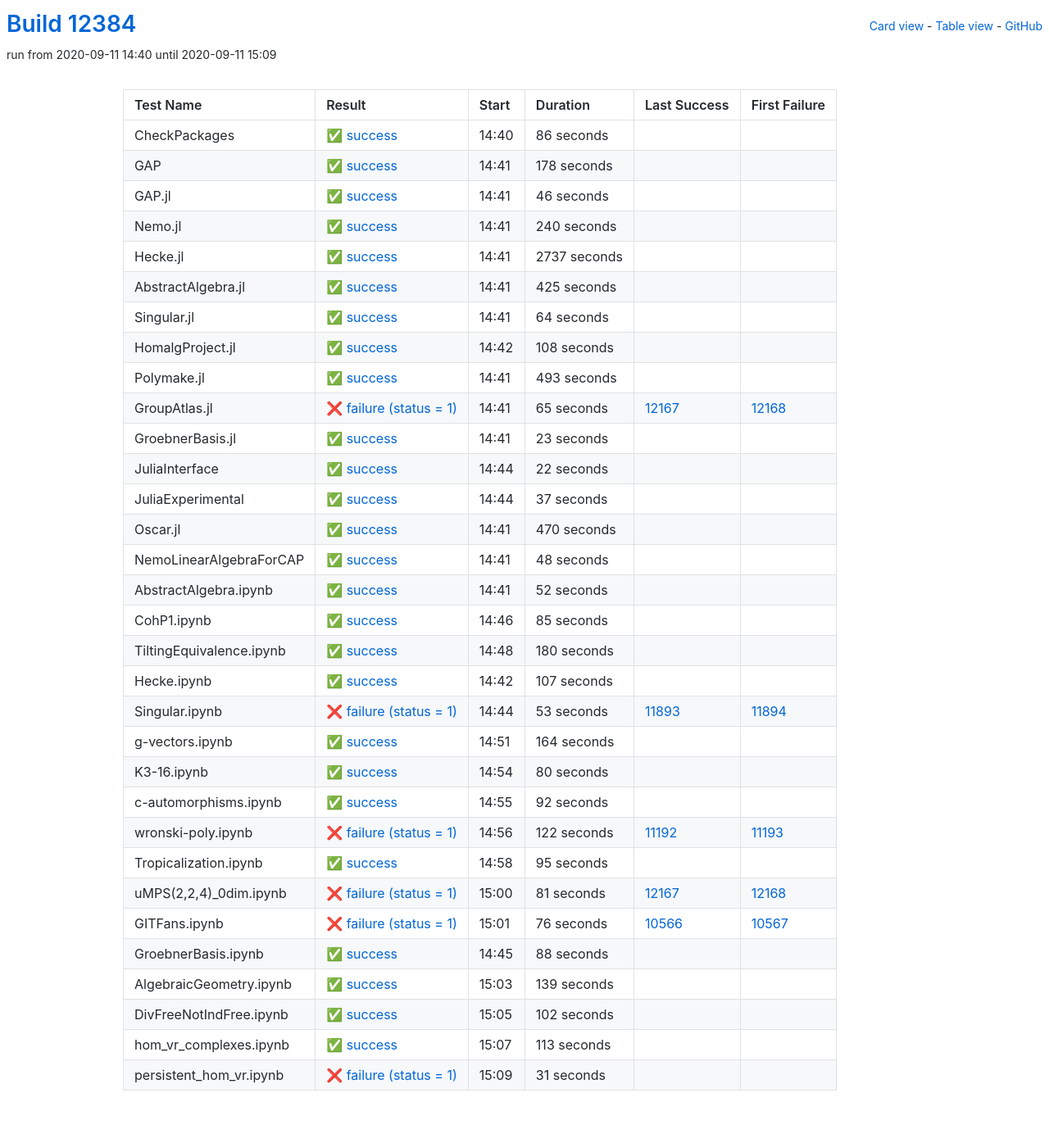
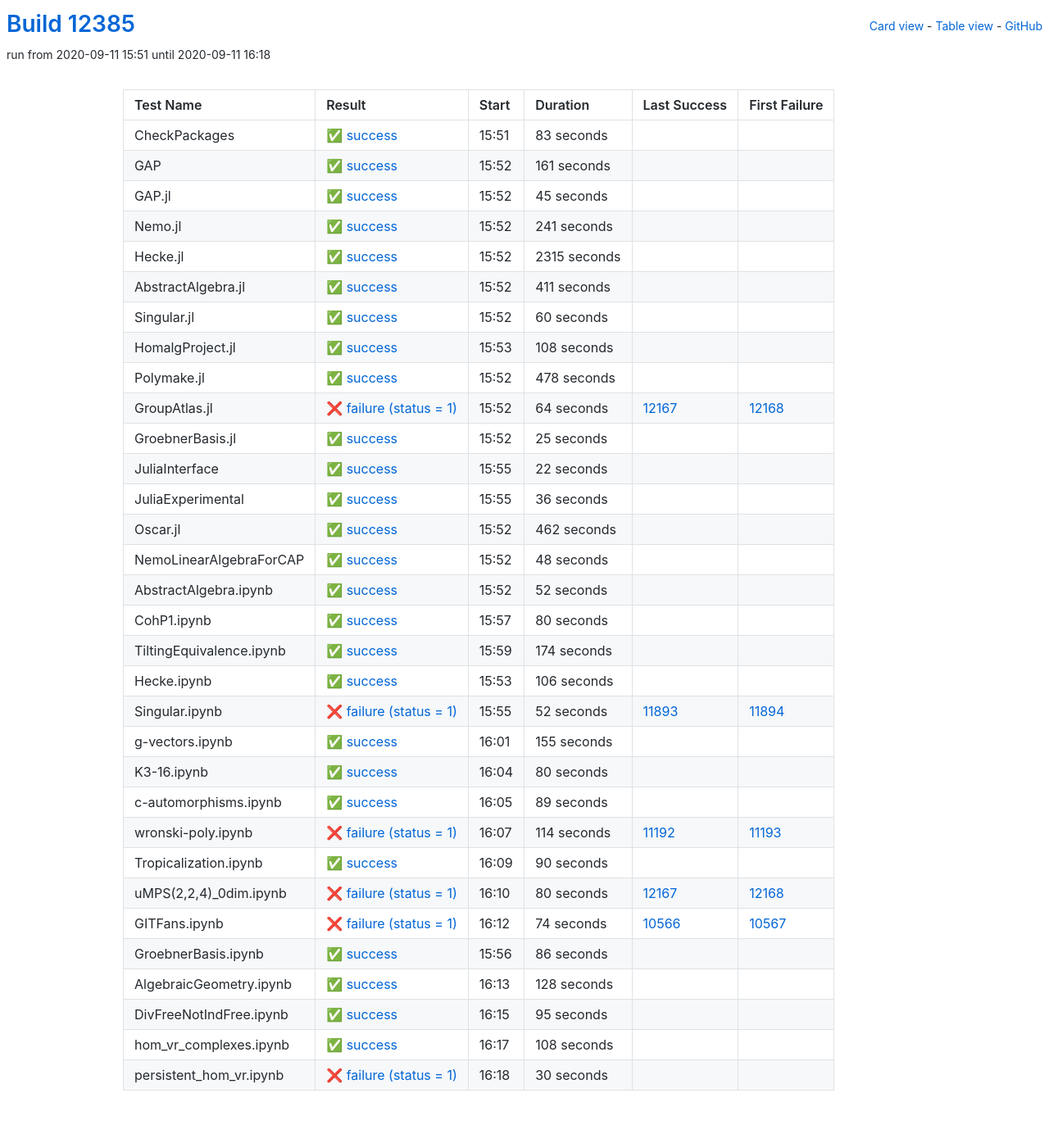
Before and after one commit to oscar-system/oscar-ci-status, a Jekyll site: the page built from table.html, in a window 1280 px wide. Shown: the whole page at 82% size. Built offline with Jekyll 4.4.1, drawn with Linux system fonts in a browser that asks for light colours.

Commit message:
Build #12385

```diff
--- a/_data/ci.yml
+++ b/_data/ci.yml
@@ -1,6 +1,6 @@
 ---
-build: 12384
-build_url: https://oscarci.mathematik.uni-kl.de/job/oscar/12384/
+build: 12385
+build_url: https://oscarci.mathematik.uni-kl.de/job/oscar/12385/
 job: oscar
 organization: oscar-system
 repo: oscar-ci-status
@@ -8,92 +8,92 @@ repourl: https://github.com/oscar-system/oscar-ci-status
 tests:
 - name: CheckPackages
   id: checkpackages
-  log: https://oscarci.mathematik.uni-kl.de/job/oscar/12384/artifact/logs/build-12384/CheckPackages.log
-  start: 2020-09-11 14:40
+  log: https://oscarci.mathematik.uni-kl.de/job/oscar/12385/artifact/logs/build-12385/CheckPackages.log
+  start: 2020-09-11 15:51
   success: true
   exitcode: 0
   status: success
-  duration: 86
+  duration: 83
   last_success: false
   last_success_url:
   first_failure: false
   first_failure_url:
 - name: GAP
   id: gap
-  log: https://oscarci.mathematik.uni-kl.de/job/oscar/12384/artifact/logs/build-12384/GAP.log
-  start: 2020-09-11 14:41
+  log: https://oscarci.mathematik.uni-kl.de/job/oscar/12385/artifact/logs/build-12385/GAP.log
+  start: 2020-09-11 15:52
   success: true
   exitcode: 0
   status: success
-  duration: 178
+  duration: 161
   last_success: false
   last_success_url:
   first_failure: false
   first_failure_url:
 - name: GAP.jl
   id: gap-jl
-  log: https://oscarci.mathematik.uni-kl.de/job/oscar/12384/artifact/logs/build-12384/GAP.jl.log
-  start: 2020-09-11 14:41
+  log: https://oscarci.mathematik.uni-kl.de/job/oscar/12385/artifact/logs/build-12385/GAP.jl.log
+  start: 2020-09-11 15:52
   success: true
   exitcode: 0
   status: success
-  duration: 46
+  duration: 45
   last_success: false
   last_success_url:
   first_failure: false
   first_failure_url:
 - name: Nemo.jl
   id: nemo-jl
-  log: https://oscarci.mathematik.uni-kl.de/job/oscar/12384/artifact/logs/build-12384/Nemo.jl.log
-  start: 2020-09-11 14:41
+  log: https://oscarci.mathematik.uni-kl.de/job/oscar/12385/artifact/logs/build-12385/Nemo.jl.log
+  start: 2020-09-11 15:52
   success: true
   exitcode: 0
   status: success
-  duration: 240
+  duration: 241
   last_success: false
   last_success_url:
   first_failure: false
   first_failure_url:
 - name: Hecke.jl
   id: hecke-jl
-  log: https://oscarci.mathematik.uni-kl.de/job/oscar/12384/artifact/logs/build-12384/Hecke.jl.log
-  start: 2020-09-11 14:41
+  log: https://oscarci.mathematik.uni-kl.de/job/oscar/12385/artifact/logs/build-12385/Hecke.jl.log
+  start: 2020-09-11 15:52
   success: true
   exitcode: 0
   status: success
-  duration: 2737
+  duration: 2315
   last_success: false
   last_success_url:
   first_failure: false
   first_failure_url:
 - name: AbstractAlgebra.jl
   id: abstractalgebra-jl
-  log: https://oscarci.mathematik.uni-kl.de/job/oscar/12384/artifact/logs/build-12384/AbstractAlgebra.jl.log
-  start: 2020-09-11 14:41
+  log: https://oscarci.mathematik.uni-kl.de/job/oscar/12385/artifact/logs/build-12385/AbstractAlgebra.jl.log
+  start: 2020-09-11 15:52
   success: true
   exitcode: 0
   status: success
-  duration: 425
+  duration: 411
   last_success: false
   last_success_url:
   first_failure: false
   first_failure_url:
 - name: Singular.jl
   id: singular-jl
-  log: https://oscarci.mathematik.uni-kl.de/job/oscar/12384/artifact/logs/build-12384/Singular.jl.log
-  start: 2020-09-11 14:41
+  log: https://oscarci.mathematik.uni-kl.de/job/oscar/12385/artifact/logs/build-12385/Singular.jl.log
+  start: 2020-09-11 15:52
   success: true
   exitcode: 0
   status: success
-  duration: 64
+  duration: 60
   last_success: false
   last_success_url:
   first_failure: false
   first_failure_url:
 - name: HomalgProject.jl
   id: homalgproject-jl
-  log: https://oscarci.mathematik.uni-kl.de/job/oscar/12384/artifact/logs/build-12384/HomalgProject.jl.log
-  start: 2020-09-11 14:42
+  log: https://oscarci.mathematik.uni-kl.de/job/oscar/12385/artifact/logs/build-12385/HomalgProject.jl.log
+  start: 2020-09-11 15:53
   success: true
   exitcode: 0
   status: success
@@ -104,44 +104,44 @@ tests:
   first_failure_url:
 - name: Polymake.jl
   id: polymake-jl
-  log: https://oscarci.mathematik.uni-kl.de/job/oscar/12384/artifact/logs/build-12384/Polymake.jl.log
-  start: 2020-09-11 14:41
+  log: https://oscarci.mathematik.uni-kl.de/job/oscar/12385/artifact/logs/build-12385/Polymake.jl.log
+  start: 2020-09-11 15:52
   success: true
   exitcode: 0
   status: success
-  duration: 493
+  duration: 478
   last_success: false
   last_success_url:
   first_failure: false
   first_failure_url:
 - name: GroupAtlas.jl
   id: groupatlas-jl
-  log: https://oscarci.mathematik.uni-kl.de/job/oscar/12384/artifact/logs/build-12384/GroupAtlas.jl.log
-  start: 2020-09-11 14:41
+  log: https://oscarci.mathematik.uni-kl.de/job/oscar/12385/artifact/logs/build-12385/GroupAtlas.jl.log
+  start: 2020-09-11 15:52
   success: false
   exitcode: 1
   status: failure
-  duration: 65
+  duration: 64
   last_success: 12167
   last_success_url: https://oscarci.mathematik.uni-kl.de/job/oscar/12167/
   first_failure: 12168
   first_failure_url: https://oscarci.mathematik.uni-kl.de/job/oscar/12168/
 - name: GroebnerBasis.jl
   id: groebnerbasis-jl
-  log: https://oscarci.mathematik.uni-kl.de/job/oscar/12384/artifact/logs/build-12384/GroebnerBasis.jl.log
-  start: 2020-09-11 14:41
+  log: https://oscarci.mathematik.uni-kl.de/job/oscar/12385/artifact/logs/build-12385/GroebnerBasis.jl.log
+  start: 2020-09-11 15:52
   success: true
   exitcode: 0
   status: success
-  duration: 23
+  duration: 25
   last_success: false
   last_success_url:
   first_failure: false
   first_failure_url:
 - name: JuliaInterface
   id: juliainterface
-  log: https://oscarci.mathematik.uni-kl.de/job/oscar/12384/artifact/logs/build-12384/JuliaInterface.log
-  start: 2020-09-11 14:44
+  log: https://oscarci.mathematik.uni-kl.de/job/oscar/12385/artifact/logs/build-12385/JuliaInterface.log
+  start: 2020-09-11 15:55
   success: true
   exitcode: 0
   status: success
@@ -152,32 +152,32 @@ tests:
   first_failure_url:
 - name: JuliaExperimental
   id: juliaexperimental
-  log: https://oscarci.mathematik.uni-kl.de/job/oscar/12384/artifact/logs/build-12384/JuliaExperimental.log
-  start: 2020-09-11 14:44
+  log: https://oscarci.mathematik.uni-kl.de/job/oscar/12385/artifact/logs/build-12385/JuliaExperimental.log
+  start: 2020-09-11 15:55
   success: true
   exitcode: 0
   status: success
-  duration: 37
+  duration: 36
   last_success: false
   last_success_url:
   first_failure: false
   first_failure_url:
 - name: Oscar.jl
   id: oscar-jl
-  log: https://oscarci.mathematik.uni-kl.de/job/oscar/12384/artifact/logs/build-12384/Oscar.jl.log
-  start: 2020-09-11 14:41
+  log: https://oscarci.mathematik.uni-kl.de/job/oscar/12385/artifact/logs/build-12385/Oscar.jl.log
+  start: 2020-09-11 15:52
   success: true
   exitcode: 0
   status: success
-  duration: 470
+  duration: 462
   last_success: false
   last_success_url:
   first_failure: false
   first_failure_url:
 - name: NemoLinearAlgebraForCAP
   id: nemolinearalgebraforcap
-  log: https://oscarci.mathematik.uni-kl.de/job/oscar/12384/artifact/logs/build-12384/NemoLinearAlgebraForCAP.log
-  start: 2020-09-11 14:41
+  log: https://oscarci.mathematik.uni-kl.de/job/oscar/12385/artifact/logs/build-12385/NemoLinearAlgebraForCAP.log
+  start: 2020-09-11 15:52
   success: true
   exitcode: 0
   status: success
@@ -188,8 +188,8 @@ tests:
   first_failure_url:
 - name: AbstractAlgebra.ipynb
   id: abstractalgebra-ipynb
-  log: https://oscarci.mathematik.uni-kl.de/job/oscar/12384/artifact/logs/build-12384/AbstractAlgebra.ipynb.log
-  start: 2020-09-11 14:41
+  log: https://oscarci.mathematik.uni-kl.de/job/oscar/12385/artifact/logs/build-12385/AbstractAlgebra.ipynb.log
+  start: 2020-09-11 15:52
   success: true
   exitcode: 0
   status: success
@@ -200,68 +200,68 @@ tests:
   first_failure_url:
 - name: CohP1.ipynb
   id: cohp1-ipynb
-  log: https://oscarci.mathematik.uni-kl.de/job/oscar/12384/artifact/logs/build-12384/CohP1.ipynb.log
-  start: 2020-09-11 14:46
+  log: https://oscarci.mathematik.uni-kl.de/job/oscar/12385/artifact/logs/build-12385/CohP1.ipynb.log
+  start: 2020-09-11 15:57
   success: true
   exitcode: 0
   status: success
-  duration: 85
+  duration: 80
   last_success: false
   last_success_url:
   first_failure: false
   first_failure_url:
 - name: TiltingEquivalence.ipynb
   id: tiltingequivalence-ipynb
-  log: https://oscarci.mathematik.uni-kl.de/job/oscar/12384/artifact/logs/build-12384/TiltingEquivalence.ipynb.log
-  start: 2020-09-11 14:48
+  log: https://oscarci.mathematik.uni-kl.de/job/oscar/12385/artifact/logs/build-12385/TiltingEquivalence.ipynb.log
+  start: 2020-09-11 15:59
   success: true
   exitcode: 0
   status: success
-  duration: 180
+  duration: 174
   last_success: false
   last_success_url:
   first_failure: false
   first_failure_url:
 - name: Hecke.ipynb
   id: hecke-ipynb
-  log: https://oscarci.mathematik.uni-kl.de/job/oscar/12384/artifact/logs/build-12384/Hecke.ipynb.log
-  start: 2020-09-11 14:42
+  log: https://oscarci.mathematik.uni-kl.de/job/oscar/12385/artifact/logs/build-12385/Hecke.ipynb.log
+  start: 2020-09-11 15:53
   success: true
   exitcode: 0
   status: success
-  duration: 107
+  duration: 106
   last_success: false
   last_success_url:
   first_failure: false
   first_failure_url:
 - name: Singular.ipynb
   id: singular-ipynb
-  log: https://oscarci.mathematik.uni-kl.de/job/oscar/12384/artifact/logs/build-12384/Singular.ipynb.log
-  start: 2020-09-11 14:44
+  log: https://oscarci.mathematik.uni-kl.de/job/oscar/12385/artifact/logs/build-12385/Singular.ipynb.log
+  start: 2020-09-11 15:55
   success: false
   exitcode: 1
   status: failure
-  duration: 53
+  duration: 52
   last_success: 11893
   last_success_url: https://oscarci.mathematik.uni-kl.de/job/oscar/11893/
   first_failure: 11894
   first_failure_url: https://oscarci.mathematik.uni-kl.de/job/oscar/11894/
 - name: g-vectors.ipynb
   id: g-vectors-ipynb
-  log: https://oscarci.mathematik.uni-kl.de/job/oscar/12384/artifact/logs/build-12384/g-vectors.ipynb.log
-  start: 2020-09-11 14:51
+  log: https://oscarci.mathematik.uni-kl.de/job/oscar/12385/artifact/logs/build-12385/g-vectors.ipynb.log
+  start: 2020-09-11 16:01
   success: true
   exitcode: 0
   status: success
-  duration: 164
+  duration: 155
   last_success: false
   last_success_url:
   first_failure: false
   first_failure_url:
 - name: K3-16.ipynb
   id: k3-16-ipynb
-  log: https://oscarci.mathematik.uni-kl.de/job/oscar/12384/artifact/logs/build-12384/K3-16.ipynb.log
-  start: 2020-09-11 14:54
+  log: https://oscarci.mathematik.uni-kl.de/job/oscar/12385/artifact/logs/build-12385/K3-16.ipynb.log
+  start: 2020-09-11 16:04
   success: true
   exitcode: 0
   status: success
@@ -272,32 +272,92 @@ tests:
   first_failure_url:
 - name: c-automorphisms.ipynb
   id: c-automorphisms-ipynb
-  log: https://oscarci.mathematik.uni-kl.de/job/oscar/12384/artifact/logs/build-12384/c-automorphisms.ipynb.log
-  start: 2020-09-11 14:55
+  log: https://oscarci.mathematik.uni-kl.de/job/oscar/12385/artifact/logs/build-12385/c-automorphisms.ipynb.log
+  start: 2020-09-11 16:05
   success: true
   exitcode: 0
   status: success
-  duration: 92
+  duration: 89
   last_success: false
   last_success_url:
   first_failure: false
   first_failure_url:
 - name: wronski-poly.ipynb
   id: wronski-poly-ipynb
-  log: https://oscarci.mathematik.uni-kl.de/job/oscar/12384/artifact/logs/build-12384/wronski-poly.ipynb.log
-  start: 2020-09-11 14:56
+  log: https://oscarci.mathematik.uni-kl.de/job/oscar/12385/artifact/logs/build-12385/wronski-poly.ipynb.log
+  start: 2020-09-11 16:07
   success: false
   exitcode: 1
   status: failure
-  duration: 122
+  duration: 114
   last_success: 11192
   last_success_url: https://oscarci.mathematik.uni-kl.de/job/oscar/11192/
   first_failure: 11193
   first_failure_url: https://oscarci.mathematik.uni-kl.de/job/oscar/11193/
 - name: Tropicalization.ipynb
   id: tropicalization-ipynb
-  log: https://oscarci.mathematik.uni-kl.de/job/oscar/12384/artifact/logs/build-12384/Tropicalization.ipynb.log
-  start: 2020-09-11 14:58
+  log: https://oscarci.mathematik.uni-kl.de/job/oscar/12385/artifact/logs/build-12385/Tropicalization.ipynb.log
+  start: 2020-09-11 16:09
+  success: true
+  exitcode: 0
+  status: success
+  duration: 90
+  last_success: false
+  last_success_url:
+  first_failure: false
+  first_failure_url:
+- name: uMPS(2,2,4)_0dim.ipynb
+  id: umps-2-2-4-0dim-ipynb
+  log: https://oscarci.mathematik.uni-kl.de/job/oscar/12385/artifact/logs/build-12385/uMPS-2-2-4-_0dim.ipynb.log
+  start: 2020-09-11 16:10
+  success: false
+  exitcode: 1
+  status: failure
+  duration: 80
+  last_success: 12167
+  last_success_url: https://oscarci.mathematik.uni-kl.de/job/oscar/12167/
+  first_failure: 12168
+  first_failure_url: https://oscarci.mathematik.uni-kl.de/job/oscar/12168/
+- name: GITFans.ipynb
+  id: gitfans-ipynb
+  log: https://oscarci.mathematik.uni-kl.de/job/oscar/12385/artifact/logs/build-12385/GITFans.ipynb.log
+  start: 2020-09-11 16:12
+  success: false
+  exitcode: 1
+  status: failure
+  duration: 74
+  last_success: 10566
+  last_success_url: https://oscarci.mathematik.uni-kl.de/job/oscar/10566/
+  first_failure: 10567
+  first_failure_url: https://oscarci.mathematik.uni-kl.de/job/oscar/10567/
+- name: GroebnerBasis.ipynb
+  id: groebnerbasis-ipynb
+  log: https://oscarci.mathematik.uni-kl.de/job/oscar/12385/artifact/logs/build-12385/GroebnerBasis.ipynb.log
+  start: 2020-09-11 15:56
+  success: true
+  exitcode: 0
+  status: success
+  duration: 86
+  last_success: false
+  last_success_url:
+  first_failure: false
+  first_failure_url:
+- name: AlgebraicGeometry.ipynb
+  id: algebraicgeometry-ipynb
+  log: https://oscarci.mathematik.uni-kl.de/job/oscar/12385/artifact/logs/build-12385/AlgebraicGeometry.ipynb.log
+  start: 2020-09-11 16:13
+  success: true
+  exitcode: 0
+  status: success
+  duration: 128
+  last_success: false
+  last_success_url:
+  first_failure: false
+  first_failure_url:
+- name: DivFreeNotIndFree.ipynb
+  id: divfreenotindfree-ipynb
+  log: https://oscarci.mathematik.uni-kl.de/job/oscar/12385/artifact/logs/build-12385/DivFreeNotIndFree.ipynb.log
+  start: 2020-09-11 16:15
   success: true
   exitcode: 0
   status: success
@@ -306,86 +366,26 @@ tests:
   last_success_url:
   first_failure: false
   first_failure_url:
-- name: uMPS(2,2,4)_0dim.ipynb
-  id: umps-2-2-4-0dim-ipynb
-  log: https://oscarci.mathematik.uni-kl.de/job/oscar/12384/artifact/logs/build-12384/uMPS-2-2-4-_0dim.ipynb.log
-  start: 2020-09-11 15:00
-  success: false
-  exitcode: 1
-  status: failure
-  duration: 81
-  last_success: 12167
-  last_success_url: https://oscarci.mathematik.uni-kl.de/job/oscar/12167/
-  first_failure: 12168
-  first_failure_url: https://oscarci.mathematik.uni-kl.de/job/oscar/12168/
-- name: GITFans.ipynb
-  id: gitfans-ipynb
-  log: https://oscarci.mathematik.uni-kl.de/job/oscar/12384/artifact/logs/build-12384/GITFans.ipynb.log
-  start: 2020-09-11 15:01
-  success: false
-  exitcode: 1
-  status: failure
-  duration: 76
-  last_success: 10566
-  last_success_url: https://oscarci.mathematik.uni-kl.de/job/oscar/10566/
-  first_failure: 10567
-  first_failure_url: https://oscarci.mathematik.uni-kl.de/job/oscar/10567/
-- name: GroebnerBasis.ipynb
-  id: groebnerbasis-ipynb
-  log: https://oscarci.mathematik.uni-kl.de/job/oscar/12384/artifact/logs/build-12384/GroebnerBasis.ipynb.log
-  start: 2020-09-11 14:45
+- name: hom_vr_complexes.ipynb
+  id: hom-vr-complexes-ipynb
+  log: https://oscarci.mathematik.uni-kl.de/job/oscar/12385/artifact/logs/build-12385/hom_vr_complexes.ipynb.log
+  start: 2020-09-11 16:17
   success: true
   exitcode: 0
   status: success
-  duration: 88
-  last_success: false
-  last_success_url:
-  first_failure: false
-  first_failure_url:
-- name: AlgebraicGeometry.ipynb
-  id: algebraicgeometry-ipynb
-  log: https://oscarci.mathematik.uni-kl.de/job/oscar/12384/artifact/logs/build-12384/AlgebraicGeometry.ipynb.log
-  start: 2020-09-11 15:03
-  success: true
-  exitcode: 0
-  status: success
-  duration: 139
-  last_success: false
-  last_success_url:
-  first_failure: false
-  first_failure_url:
-- name: DivFreeNotIndFree.ipynb
-  id: divfreenotindfree-ipynb
-  log: https://oscarci.mathematik.uni-kl.de/job/oscar/12384/artifact/logs/build-12384/DivFreeNotIndFree.ipynb.log
-  start: 2020-09-11 15:05
-  success: true
-  exitcode: 0
-  status: success
-  duration: 102
-  last_success: false
-  last_success_url:
-  first_failure: false
-  first_failure_url:
-- name: hom_vr_complexes.ipynb
-  id: hom-vr-complexes-ipynb
-  log: https://oscarci.mathematik.uni-kl.de/job/oscar/12384/artifact/logs/build-12384/hom_vr_complexes.ipynb.log
-  start: 2020-09-11 15:07
-  success: true
-  exitcode: 0
-  status: success
-  duration: 113
+  duration: 108
   last_success: false
   last_success_url:
   first_failure: false
   first_failure_url:
 - name: persistent_hom_vr.ipynb
   id: persistent-hom-vr-ipynb
-  log: https://oscarci.mathematik.uni-kl.de/job/oscar/12384/artifact/logs/build-12384/persistent_hom_vr.ipynb.log
-  start: 2020-09-11 15:09
+  log: https://oscarci.mathematik.uni-kl.de/job/oscar/12385/artifact/logs/build-12385/persistent_hom_vr.ipynb.log
+  start: 2020-09-11 16:18
   success: false
   exitcode: 1
   status: failure
-  duration: 31
+  duration: 30
   last_success: false
   last_success_url:
   first_failure: false
```
Also changed, not shown: README.md.
